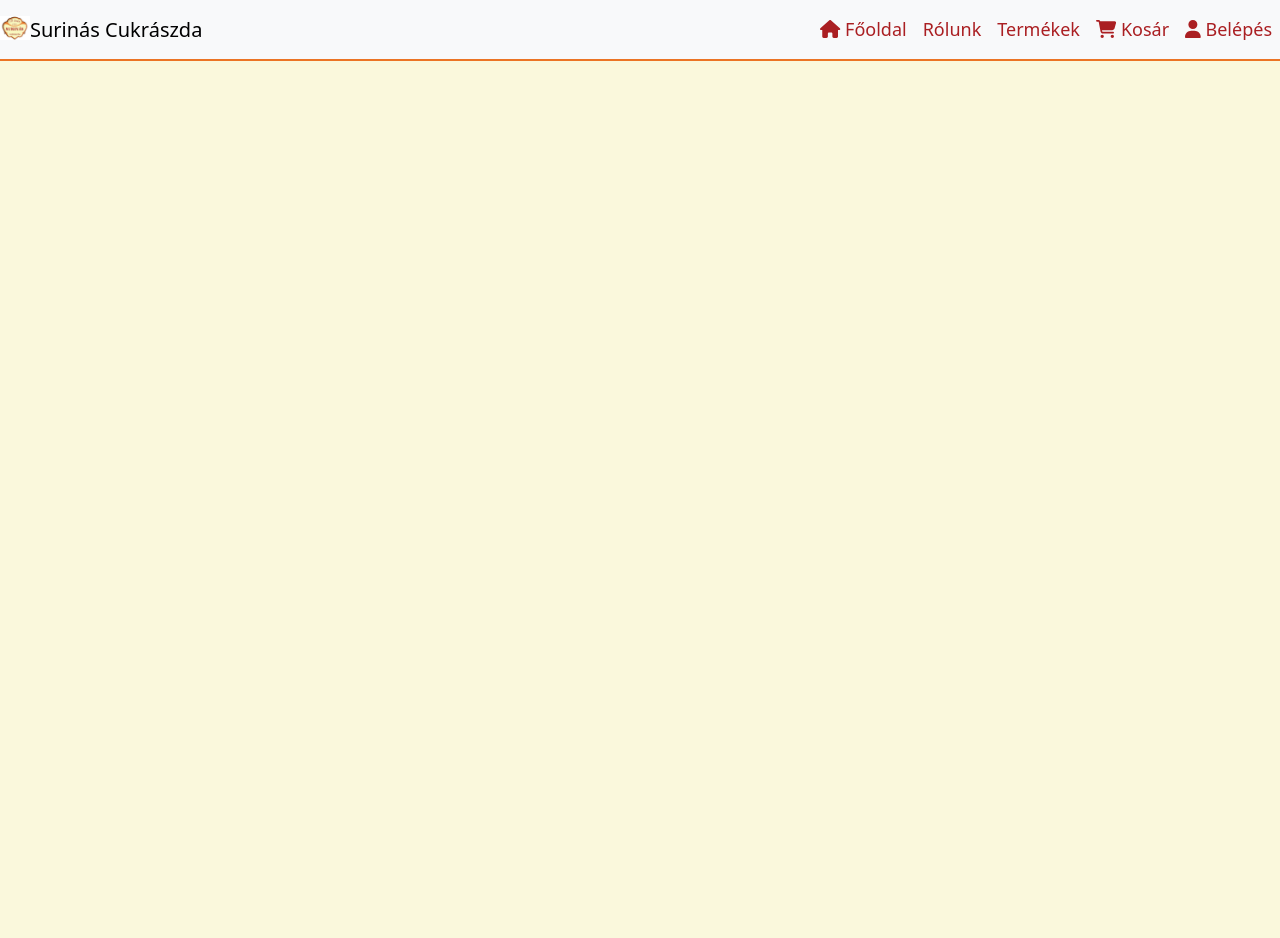
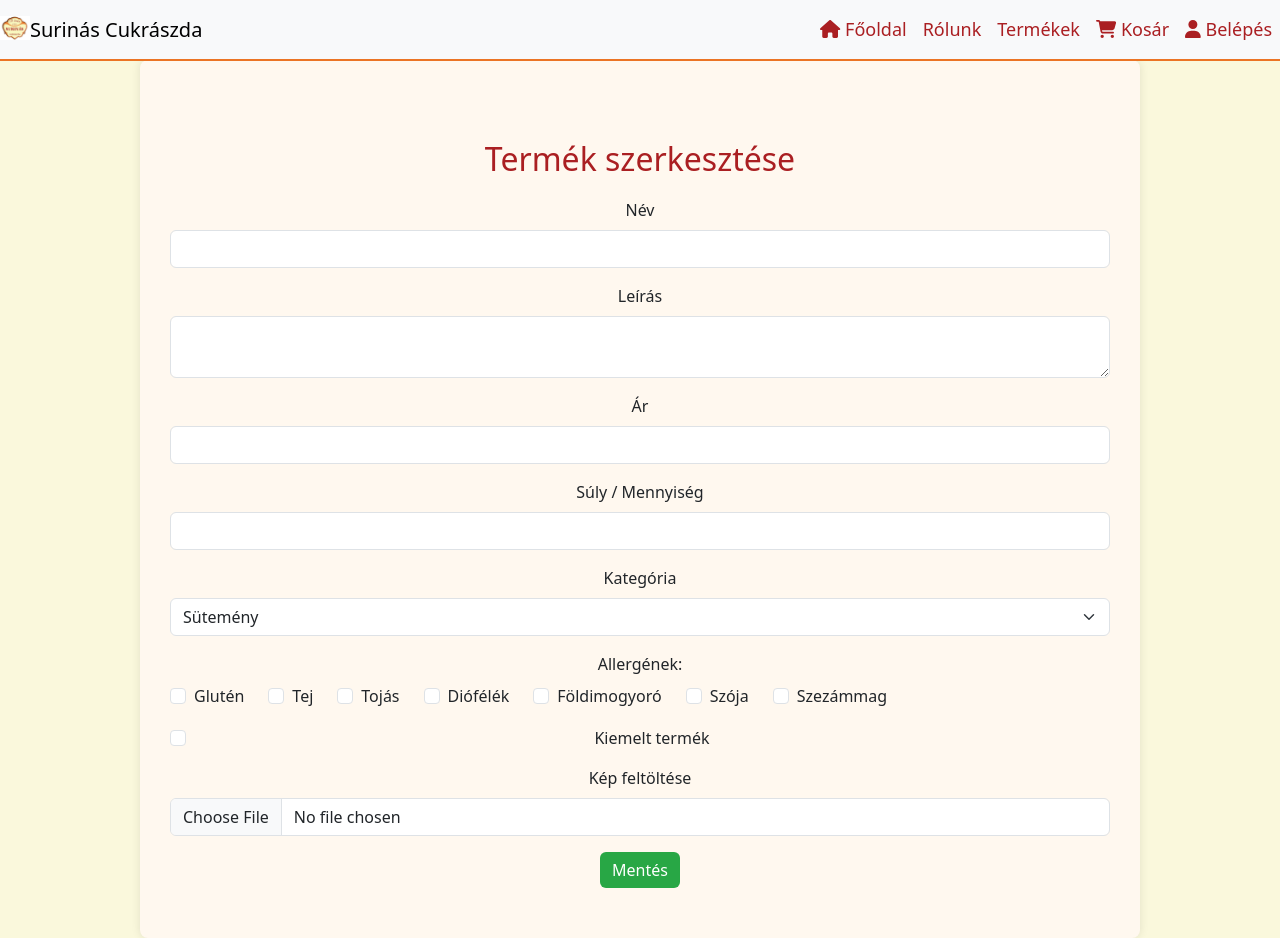
Before and after one commit to SurinasLazo/SurinasCukraszda, a React (Vite) app in the folder Frontend/SurinasCukraszda/: page /admin/products/edit/1 in a window 1280 px wide. Before the commit the page ends 800 px from the top, so only its background shows below. Built offline with nearby package versions, Linux system fonts and the light colour scheme; no server answers.

Commit message:
feat(update & delete): Admin termek modositas es torles

```diff
--- a/Frontend/SurinasCukraszda/src/App.jsx
+++ b/Frontend/SurinasCukraszda/src/App.jsx
@@ -13,6 +13,7 @@ import ProductDetail from "./ProductPage/ProductDetails/ProductDetail";
 import Cart from "./Cart/Cart";
 import AdminProductList from "./admin/AdminProductList";
 import AdminProductCreate from "./admin/AdminProductCreate";
+import AdminProductEdit from "./admin/AdminProductEdit";
 
 function App() {
   return (
@@ -27,6 +28,7 @@ function App() {
         <Route path="/product/:productId" element={<ProductDetail />} />
         <Route path="/admin/products" element={<AdminProductList />} />
         <Route path="/admin/products/create" element={<AdminProductCreate />} />
+        <Route path="/admin/products/edit/:id" element={<AdminProductEdit />} />
       </Routes>
     </Router>
   );
--- a/Frontend/SurinasCukraszda/src/Cart/Cart.jsx
+++ b/Frontend/SurinasCukraszda/src/Cart/Cart.jsx
@@ -102,7 +102,9 @@ const Cart = () => {
                   >
                     <div className="col-md-2">
                       <img
-                        src={item.image}
+                        src={`${
+                          import.meta.env.VITE_API_BASE_URL
+                        }/api/products/${item.id}/image`}
                         alt={item.name}
                         className="img-fluid cart-item-img"
                       />
--- a/Frontend/SurinasCukraszda/src/HomePage/FeaturedProducts.jsx
+++ b/Frontend/SurinasCukraszda/src/HomePage/FeaturedProducts.jsx
@@ -8,7 +8,7 @@ const ProductCard = ({ product }) => {
   return (
     <div className="card" style={{ width: "18rem" }}>
       <img
-        src={`${API_BASE_URL}/api/products/${product.id}/image`}
+        src={`${API_BASE_URL}/api/products/${product._id}/image`}
         className="card-img-top"
         alt={product.name}
       />
--- /dev/null
+++ b/Frontend/SurinasCukraszda/src/admin/AdminProductEdit.jsx
@@ -0,0 +1,254 @@
+import React, { useEffect, useState } from "react";
+import { useParams, useNavigate } from "react-router-dom";
+import axios from "axios";
+import useAuthStore from "../store/authStore";
+const API_BASE_URL = import.meta.env.VITE_API_BASE_URL;
+
+const AdminProductEdit = () => {
+  const { id } = useParams();
+  const navigate = useNavigate();
+  const token = useAuthStore((state) => state.token);
+
+  const [formData, setFormData] = useState({
+    name: "",
+    description: "",
+    price: "",
+    allergens: [],
+    weight: "",
+    category: "sütemény",
+    kiemelt: false,
+    image: null,
+  });
+
+  const [existingImageUrl, setExistingImageUrl] = useState("");
+
+  const ALLERGEN_OPTIONS = [
+    "Glutén",
+    "Tej",
+    "Tojás",
+    "Diófélék",
+    "Földimogyoró",
+    "Szója",
+    "Szezámmag",
+  ];
+
+  useEffect(() => {
+    const fetchProduct = async () => {
+      try {
+        const res = await axios.get(`${API_BASE_URL}/api/products/${id}`);
+        const product = res.data;
+
+        setFormData({
+          name: product.name || "",
+          description: product.description || "",
+          price: product.price || "",
+          allergens: product.allergens || [],
+          weight: product.weight || "",
+          category: product.category || "sütemény",
+          kiemelt: product.kiemelt || false,
+          image: null,
+        });
+
+        setExistingImageUrl(
+          `${API_BASE_URL}/api/products/${product._id}/image`
+        );
+      } catch (err) {
+        console.error("Hiba a termék lekérésekor:", err);
+        alert("Nem sikerült betölteni a terméket.");
+      }
+    };
+
+    fetchProduct();
+  }, [id]);
+
+  const handleChange = (e) => {
+    const { name, value, type, checked, files } = e.target;
+    if (type === "checkbox") {
+      setFormData((prev) => ({ ...prev, [name]: checked }));
+    } else if (type === "file") {
+      setFormData((prev) => ({ ...prev, image: files[0] }));
+    } else {
+      setFormData((prev) => ({ ...prev, [name]: value }));
+    }
+  };
+
+  const handleAllergenChange = (e) => {
+    const { value, checked } = e.target;
+    setFormData((prev) => {
+      const updatedAllergens = checked
+        ? [...prev.allergens, value]
+        : prev.allergens.filter((a) => a !== value);
+      return { ...prev, allergens: updatedAllergens };
+    });
+  };
+
+  const handleSubmit = async (e) => {
+    e.preventDefault();
+
+    const payload = new FormData();
+    payload.append("name", formData.name);
+    payload.append("description", formData.description);
+    payload.append("price", formData.price);
+    payload.append("weight", formData.weight);
+    payload.append("category", formData.category);
+    payload.append("kiemelt", formData.kiemelt);
+    payload.append("allergens", JSON.stringify(formData.allergens));
+    if (formData.image) {
+      payload.append("image", formData.image);
+    }
+
+    try {
+      const res = await axios.put(
+        `${API_BASE_URL}/api/products/${id}`,
+        payload,
+        {
+          headers: {
+            Authorization: `Bearer ${token}`,
+            "Content-Type": "multipart/form-data",
+          },
+        }
+      );
+      window.location.href = "/admin/products";
+    } catch (err) {
+      console.error("Hiba mentéskor:", err);
+      alert("Nem sikerült módosítani a terméket.");
+    }
+  };
+
+  return (
+    <div className="admin-wrapper">
+      <div className="admin-container">
+        <h2>Termék szerkesztése</h2>
+        <form onSubmit={handleSubmit} encType="multipart/form-data">
+          <div className="mb-3">
+            <label className="form-label">Név</label>
+            <input
+              type="text"
+              name="name"
+              className="form-control"
+              value={formData.name}
+              onChange={handleChange}
+              required
+            />
+          </div>
+
+          <div className="mb-3">
+            <label className="form-label">Leírás</label>
+            <textarea
+              name="description"
+              className="form-control"
+              value={formData.description}
+              onChange={handleChange}
+              required
+            />
+          </div>
+
+          <div className="mb-3">
+            <label className="form-label">Ár</label>
+            <input
+              type="number"
+              name="price"
+              className="form-control"
+              value={formData.price}
+              onChange={handleChange}
+              required
+            />
+          </div>
+
+          <div className="mb-3">
+            <label className="form-label">Súly / Mennyiség</label>
+            <input
+              type="text"
+              name="weight"
+              className="form-control"
+              value={formData.weight}
+              onChange={handleChange}
+            />
+          </div>
+
+          <div className="mb-3">
+            <label className="form-label">Kategória</label>
+            <select
+              name="category"
+              className="form-select"
+              value={formData.category}
+              onChange={handleChange}
+            >
+              <option value="sütemény">Sütemény</option>
+              <option value="fagyi">Fagyi</option>
+              <option value="csomagolt sütemény">Csomagolt sütemény</option>
+            </select>
+          </div>
+
+          <div className="mb-3">
+            <label className="form-label">Allergének:</label>
+            <div className="d-flex flex-wrap">
+              {ALLERGEN_OPTIONS.map((allergen) => (
+                <div className="form-check me-4" key={allergen}>
+                  <input
+                    className="form-check-input"
+                    type="checkbox"
+                    value={allergen}
+                    checked={formData.allergens.includes(allergen)}
+                    onChange={handleAllergenChange}
+                    id={`allergen-${allergen}`}
+                  />
+                  <label
+                    className="form-check-label"
+                    htmlFor={`allergen-${allergen}`}
+                  >
+                    {allergen}
+                  </label>
+                </div>
+              ))}
+            </div>
+          </div>
+
+          <div className="form-check mb-3">
+            <input
+              className="form-check-input"
+              type="checkbox"
+              name="kiemelt"
+              checked={formData.kiemelt}
+              onChange={handleChange}
+              id="kiemelt"
+            />
+            <label className="form-check-label" htmlFor="kiemelt">
+              Kiemelt termék
+            </label>
+          </div>
+
+          <div className="mb-3">
+            <label className="form-label">Kép feltöltése</label>
+            {existingImageUrl && (
+              <div className="mb-2">
+                <img
+                  src={`${existingImageUrl}?updated=${Date.now()}`}
+                  alt="Aktuális termékkép"
+                  style={{
+                    width: "150px",
+                    borderRadius: "8px",
+                    border: "1px solid #ccc",
+                  }}
+                />
+              </div>
+            )}
+            <input
+              type="file"
+              name="image"
+              accept="image/*"
+              onChange={handleChange}
+              className="form-control"
+            />
+          </div>
+
+          <button type="submit" className="btn btn-success">
+            Mentés
+          </button>
+        </form>
+      </div>
+    </div>
+  );
+};
+
+export default AdminProductEdit;
--- a/Frontend/SurinasCukraszda/src/admin/AdminProductList.jsx
+++ b/Frontend/SurinasCukraszda/src/admin/AdminProductList.jsx
@@ -3,12 +3,31 @@ import { useNavigate } from "react-router-dom";
 import useAuthStore from "../store/authStore";
 import "./AdminProductList.css";
 import Footer from "../Footer";
+import axios from "axios";
 const API_BASE_URL = import.meta.env.VITE_API_BASE_URL;
 
 const AdminProductList = () => {
   const [products, setProducts] = useState([]);
   const token = useAuthStore((state) => state.token);
   const navigate = useNavigate();
+
+  const handleDelete = async (productId) => {
+    if (!window.confirm("Biztosan törölni szeretnéd ezt a terméket?")) return;
+
+    try {
+      await axios.delete(`${API_BASE_URL}/api/products/${productId}`, {
+        headers: {
+          Authorization: `Bearer ${token}`,
+        },
+      });
+
+      // Frissítjük a listát
+      setProducts((prev) => prev.filter((p) => p._id !== productId));
+    } catch (err) {
+      console.error("Törlési hiba:", err);
+      alert("Hiba történt a termék törlése során.");
+    }
+  };
 
   useEffect(() => {
     const fetchProducts = async () => {
@@ -66,7 +85,7 @@ const AdminProductList = () => {
                       </button>
                       <button
                         className="btn btn-danger btn-sm"
-                        onClick={() => alert("Törlés később!")}
+                        onClick={() => handleDelete(product._id)}
                       >
                         Törlés
                       </button>
```
Also changed, not shown: 1 other file (tests, documents, lock files or other folders).
